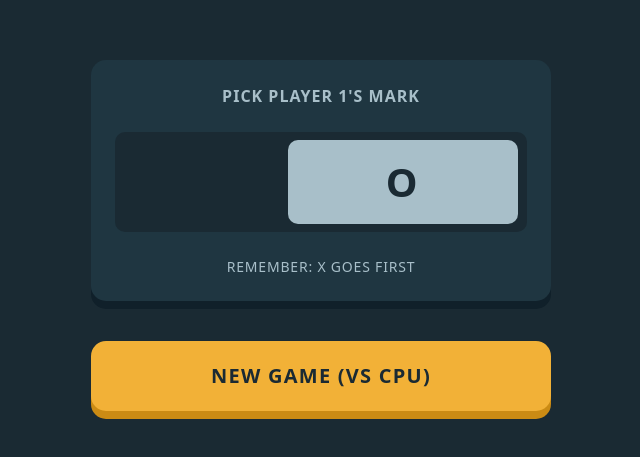
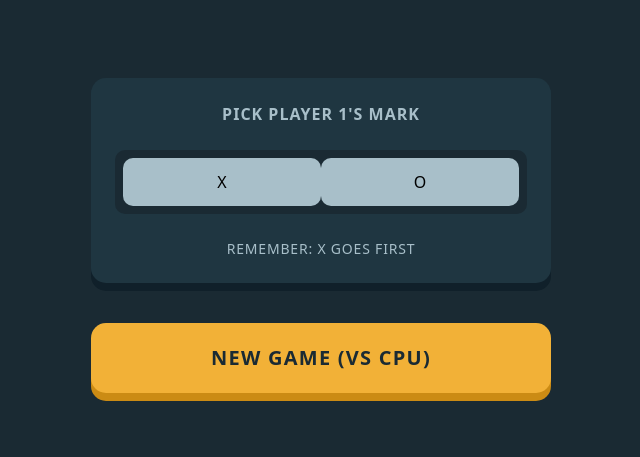
Before and after one commit to orphandeity/tic-tac-toe, a React (Vite) app: page / in a window 1280 px wide. Shown: the part 165-622 px from the top of the page, without its empty margins (319-959 px from the left). Built offline with nearby package versions, Linux system fonts and the light colour scheme.

Commit message:
ui: player select refactor

```diff
--- a/src/components/GameBoard.tsx
+++ b/src/components/GameBoard.tsx
@@ -7,7 +7,7 @@ interface GameBoardProps {
   humanMove: (index: number) => void;
   nextMove: number | null;
   players: Record<string, number | null>;
-  startNewGame: () => void;
+  restartGame: () => void;
 }
 
 const GameBoard = ({
@@ -15,7 +15,7 @@ const GameBoard = ({
   humanMove,
   nextMove,
   players,
-  startNewGame,
+  restartGame,
 }: GameBoardProps) => {
   return (
     <div className="grid grid-cols-3 gap-5">
@@ -31,7 +31,7 @@ const GameBoard = ({
       </div>
       <div className="flex items-center justify-end">
         <div className="relative">
-          <Button variant={"silver"} size={"sm"} onClick={startNewGame}>
+          <Button variant={"silver"} size={"sm"} onClick={restartGame}>
             <IconRestart />
           </Button>
           <div className="absolute inset-0 -z-10 translate-y-1 rounded-small bg-[#6B8998]" />
--- a/src/components/PlayerSelect.tsx
+++ b/src/components/PlayerSelect.tsx
@@ -6,34 +6,16 @@ import { Button } from "./ui/Button";
 import clsx from "clsx";
 
 interface PlayerSelectProps {
+  choosePlayer: (option: number) => void;
+  startNewGame: () => void;
   players: Record<string, number | null>;
-  setPlayers: React.Dispatch<
-    React.SetStateAction<Record<string, number | null>>
-  >;
-  choosePlayer: (option: number) => void;
 }
 
 const PlayerSelect = ({
+  choosePlayer,
+  startNewGame,
   players,
-  setPlayers,
-  choosePlayer,
 }: PlayerSelectProps) => {
-  const [playerO, setPlayerO] = useState(true);
-
-  const mark = playerO ? PLAYER_O : PLAYER_X;
-
-  function handleCheckedChange() {
-    setPlayerO(!playerO);
-  }
-
-  useEffect(() => {
-    if (playerO) {
-      setPlayers({ human: PLAYER_O, ai: switchPlayer(PLAYER_X) });
-    } else {
-      setPlayers({ human: PLAYER_X, ai: switchPlayer(PLAYER_O) });
-    }
-  }, [playerO]);
-
   return (
     <div className="flex flex-col items-center gap-10">
       <div className="relative">
@@ -41,31 +23,26 @@ const PlayerSelect = ({
           <p id="select" className="headingXs uppercase text-_silver">
             Pick player 1's mark
           </p>
-          <Switch.Root
-            aria-describedby="select"
-            checked={playerO}
-            onCheckedChange={handleCheckedChange}
-            className="w-[412px] rounded-small bg-_darkNavy p-2"
-          >
-            <Switch.Thumb asChild>
-              <div
-                className={clsx([
-                  "w-[230px] rounded-small bg-_silver py-3 transition-transform",
-                  playerO && "translate-x-[165px]",
-                ])}
-              >
-                <span className="headingLg text-_darkNavy">
-                  {playerO ? "O" : "X"}
-                </span>
-              </div>
-            </Switch.Thumb>
-          </Switch.Root>
+          <fieldset className="flex w-[412px] rounded-small bg-_darkNavy p-2">
+            <button
+              onClick={() => choosePlayer(PLAYER_X)}
+              className="w-[198px] rounded-small bg-_silver py-3"
+            >
+              X
+            </button>
+            <button
+              onClick={() => choosePlayer(PLAYER_O)}
+              className="w-[198px] rounded-small bg-_silver py-3"
+            >
+              O
+            </button>
+          </fieldset>
           <p className="body uppercase text-_silver">remember: x goes first</p>
         </div>
         <div className="absolute inset-0 -z-10 translate-y-2 rounded-large bg-[#10202A]" />
       </div>
       <div className="relative w-full">
-        <Button onClick={() => choosePlayer(mark)}>new game (vs cpu)</Button>
+        <Button onClick={startNewGame}>new game (vs cpu)</Button>
         <div className="absolute inset-0 -z-10 translate-y-2 rounded-large bg-[#CB8B14]" />
       </div>
     </div>
--- a/src/components/TicTacToe.tsx
+++ b/src/components/TicTacToe.tsx
@@ -148,16 +148,19 @@ export default function TicTacToe() {
     }
   }, [gameState, grid, nextMove]);
 
-  // start new game
+  // player select
   const choosePlayer = (option: number) => {
     setPlayers({ human: option, ai: switchPlayer(option) });
+  };
+
+  // start new game
+  const startNewGame = () => {
     setGameState(GAME_STATES.inProgress);
-    // set Player X to make the next move
     setNextMove(PLAYER_X);
   };
 
   // restart game
-  const startNewGame = () => {
+  const restartGame = () => {
     setGameState(GAME_STATES.notStarted);
     setGrid(emptyGrid);
   };
@@ -167,9 +170,9 @@ export default function TicTacToe() {
     default:
       return (
         <PlayerSelect
+          choosePlayer={choosePlayer}
+          startNewGame={startNewGame}
           players={players}
-          setPlayers={setPlayers}
-          choosePlayer={choosePlayer}
         />
       );
     case GAME_STATES.inProgress:
@@ -179,7 +182,7 @@ export default function TicTacToe() {
           humanMove={humanMove}
           nextMove={nextMove}
           players={players}
-          startNewGame={startNewGame}
+          restartGame={restartGame}
         />
       );
     case GAME_STATES.over:
@@ -187,7 +190,7 @@ export default function TicTacToe() {
         <div className="flex flex-col justify-center gap-2">
           <p className="text-xl font-bold">{winner}</p>
           <button
-            onClick={startNewGame}
+            onClick={restartGame}
             className="border border-black px-4 py-2"
           >
             New Game
```
